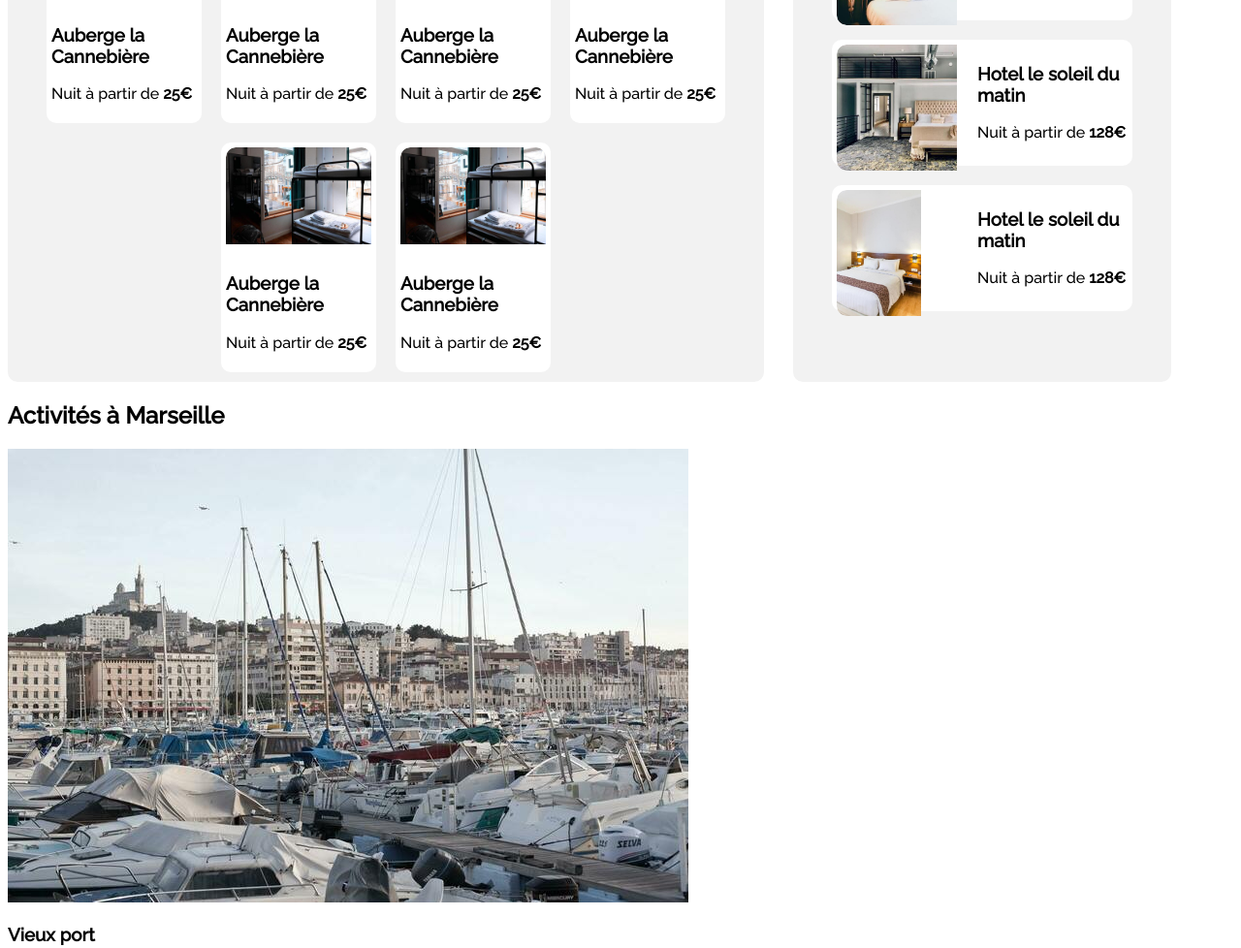
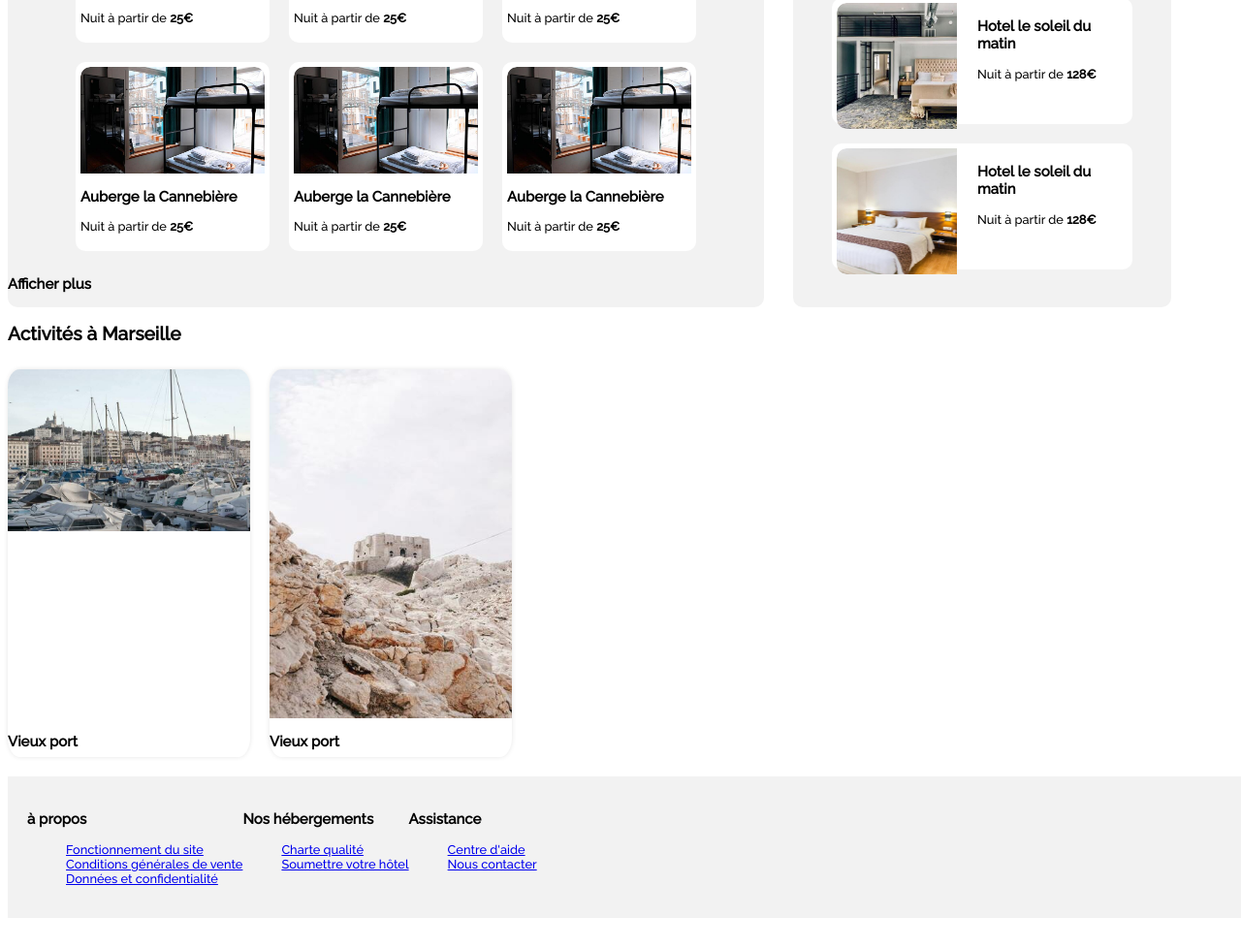
Before and after one commit to ChristelleVinosPoyo/ChristelleVinosPoyo_2_18122020, a plain HTML site: page index.html in a window 1280 px wide. Shown: the part 429-1407 px from the top of the page at 97% size. After the commit the page ends 1384 px from the top, so only its background shows below. Drawn offline with Linux system fonts and the light colour scheme.

Commit message:
version desktop améliorations diverses

```diff
--- a/index.html
+++ b/index.html
@@ -101,6 +101,7 @@
                         <!--icones étoiles-->
                     </div>
                 </div>
+                <h3>Afficher plus</h3>
             </div>
 
             <div id="les-plus-populaires">
@@ -133,7 +134,7 @@
                     <div class=item-populaires>
 
                         <div class="carte-image2">
-                            <img src="images/hebergements/4_small/febrian-zakaria-sjvU0THccQA-unsplash.jpg" alt="lits supperposés">
+                            <img id=image3 src="images/hebergements/4_small/febrian-zakaria-sjvU0THccQA-unsplash.jpg" alt="lits supperposés">
                         </div>
                         <div class="contenu-item-populaire">
                             <h3>Hotel le soleil du matin</h3>
@@ -148,13 +149,21 @@
         </section>
     <!----------------section 3 : Activités--------------------------------->
 
-        <div class="activites-a-marseille">
+        <div id="activites-a-marseille">
             <h2>Activités à Marseille</h2>
-            <div class=item-activites>
-                <div class="carte-image3">
-                    <img src="images/activites/4_small/reno-laithienne-QUgJhdY5Fyk-unsplash.jpg" alt="vieux port">
+            <div id="conteneur3">
+                <div class=item-activites>
+                    <div class="carte-image3">
+                        <img src="images/activites/4_small/reno-laithienne-QUgJhdY5Fyk-unsplash.jpg" alt="vieux port">
+                    </div>
+                    <h3>Vieux port</h3>
                 </div>
-                <h3>Vieux port</h3>
+                <div class=item-activites>
+                    <div class="carte-image3">
+                        <img src="images/activites/4_small/paul-hermann-QFTrLdQIRhI-unsplash.jpg" alt="vieux port">
+                    </div>
+                    <h3>Vieux port</h3>
+                </div>
             </div>
         </div>
 
--- a/style.css
+++ b/style.css
@@ -3,6 +3,7 @@
 body
 {
     font-family: 'Raleway', Arial, sans-serif;
+    font-size: 0.8em;
 }
 #bloc-page
 {
@@ -82,7 +83,8 @@ nav li
 {
     background: #ffffff;
     border-radius: 10px;
-    width: 150px;
+    width: 190px;
+    height: auto;
     margin: 10px;
     padding: 5px;
 
@@ -92,8 +94,6 @@ nav li
 
     width: 100%;
     border-radius: 10px 10px 0px 0px
-
-
 }
 .carte-image1
 {
@@ -147,8 +147,8 @@ nav li
     overflow: hidden;
     position: absolute;
     z-index: 2;
+}
 
-}
 .contenu-item-populaire
 {
     position: absolute;
@@ -161,12 +161,57 @@ nav li
     height: 100%;
     border-radius: 10px 0px 0px 10px;
 }
+#image3
+{
+    width: 100%;
+}
+/* ---------------------------------section 3 : Activités---------------------------------- */
+
+#activites-a-marseille
+{
+    width: 100%;
+}
+#conteneur3
+{
+    display: flex;
+    width: 100%;
+    height: 400px;
+}
+.item-activites
+{
+    border-radius: 5%;
+    width: 250px;
+    height: 400px;
+    margin: 10px;
+    box-shadow: 0px 0px 5px 0px rgba(0, 0, 0, 0.1);
+
+}
+.carte-image3
+{
+    border-radius: 5% 5% 0% 0%;
+    width: 100%;
+    height: 360px;
+    overflow: hidden;
+}
+
+.item-activites img
+{
+    width: 100%;
+}
+.item-activites:nth-child(1)
+{
+    margin-left: 0px;
+}
+
+
 /* ------------------------------------footer-------------------------------------- */
 footer
 {
     background: #F2F2F2;
     display: flex;
     flex-wrap: wrap;
+    margin-top: 30px;
+    padding: 20px;
 }
 .item-footer
 {
```
